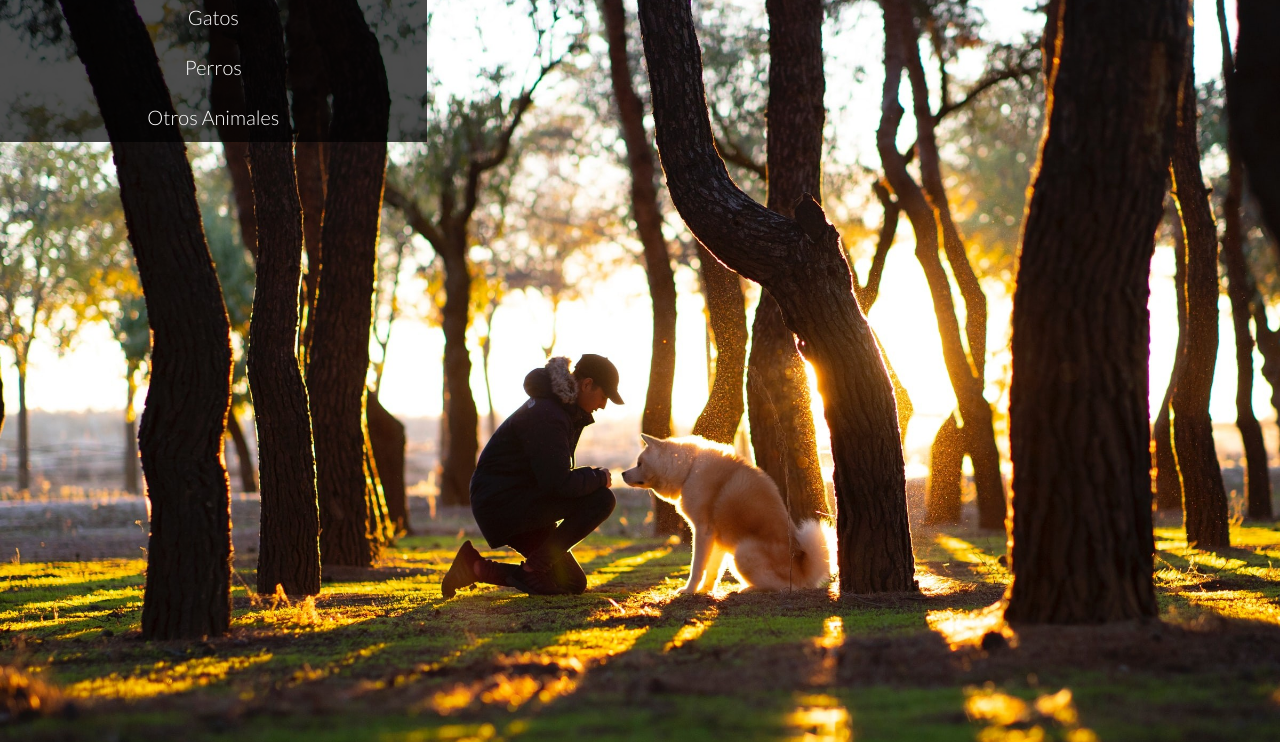
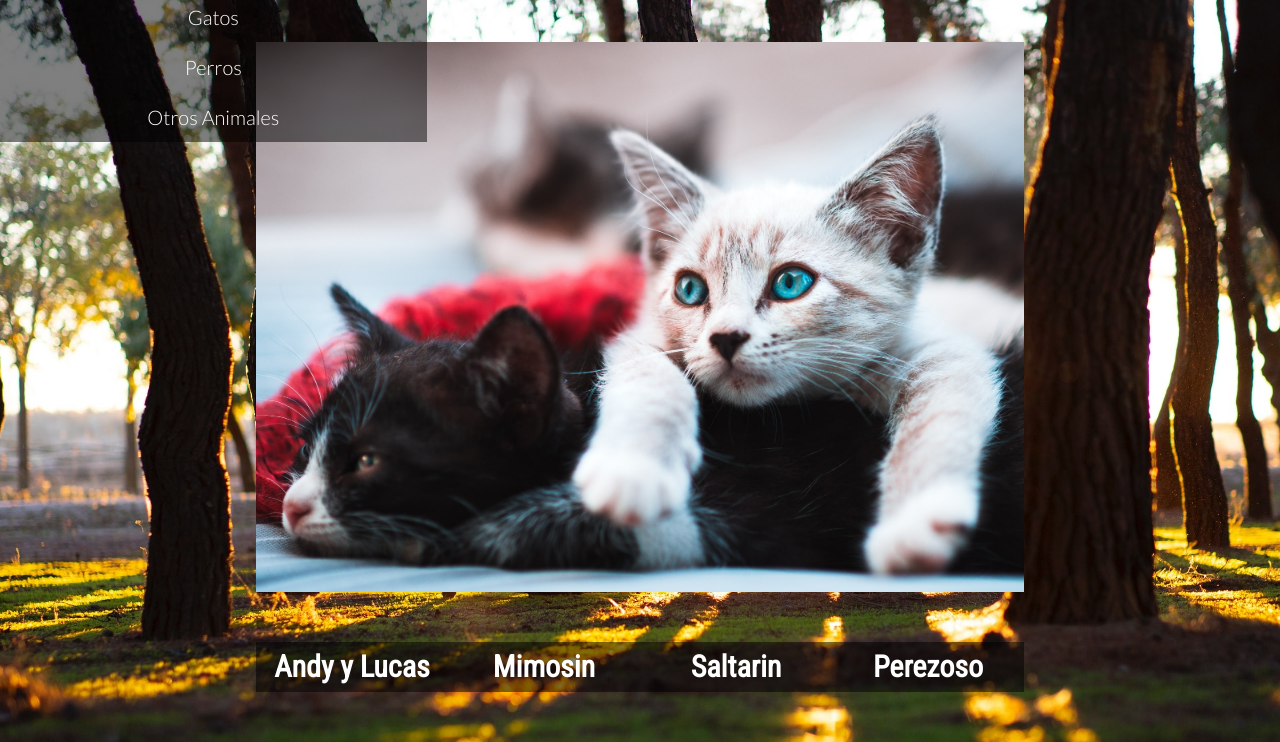
Before and after one commit to JavascriptDeNoobAPro/2020-10-20-RefugioAnimal, a plain HTML site: page index.html in a window 1280 px wide. Shown: the part 58-800 px from the top of the page. Drawn offline with Linux system fonts and the light colour scheme.

Commit message:
ADD slider

```diff
--- a/index.html
+++ b/index.html
@@ -7,11 +7,12 @@
     <title>Refugio de Mascotas</title>
   </head>
   <body>
+      <div class="container">
         <div class="header">
             <ul>
                 <li> <a href="#">Home</a>
                   <ul>
-                  <li><a href="#">Gatos</a></li>
+                      <li><a href="#slider">Gatos</a></li>
                       <li><a href="#">Perros</a></li>
                       <li><a href="#">Otros Animales</a></li>
                   </ul>
@@ -30,6 +31,21 @@
                  </li>
             </ul>
           </div>
+            <div class="central">
+                <ul class="slider" id="#slider">
+                    <li id="slider__1"><img src="./imagenes/gato1.jpg" alt="gato1"></li>
+                    <li id="slider__2"><img src="./imagenes/gato2.jpg" alt="gato2"></li>
+                    <li id="slider__3"><img src="./imagenes/gato3.jpg" alt="gato3"></li>
+                    <li id="slider__4"><img src="./imagenes/gato4.jpg" alt="gato4"></li>
+                </ul>
+                <ul class="botones">
+                    <li><a href="#slider__1">Andy y Lucas</a></li>
+                    <li><a href="#slider__2">Mimosin</a></li>
+                    <li><a href="#slider__3">Saltarin</a></li>
+                    <li><a href="#slider__4">Perezoso</a></li>
+                </ul>
+            </div>
+      </div>
 
   </body>
 </html>
--- a/style.css
+++ b/style.css
@@ -6,17 +6,20 @@
     padding:0px;
 }
 
-
 body{
     background-image: url("./imagenes/background.jpg");
     background-repeat: no-repeat;
     background-size: cover;  /* ajusta la imagen para que cubra toda la pantalla. */
 }
 
+.header{
+    z-index: 100;
+}
+
 .header ul{
     display: flex;
     justify-content: space-around;
-    align-items: center;
+    background-color: rgba(0,0,0,0.5);
 }
 
 .header ul li ul{
@@ -26,12 +29,12 @@ body{
 
 ul {
     list-style:none;
+
 }
 
 ul li{
     width: 100%;
     height: 50px;
-    background-color: rgba(0,0,0,0.7);
     line-height: 50px;
     text-align: center;
     font-size: 22px;
@@ -42,7 +45,7 @@ ul li a{
     color: white;
     font-family: 'Roboto Condensed', sans-serif;
     font-weight: bolder;
-    font-size: 25px;
+    font-size: 30px;
     display: block;
 }
 
@@ -63,3 +66,59 @@ ul li ul li a{
 ul li:hover ul li{
     display: block;
 }
+
+.container{
+    height: 100vh;
+    display: flex;
+    flex-direction: column;
+    justify-content: space-between;
+}
+
+.central{
+    margin:auto;
+    background-color: transparent;
+    width: 60%;
+}
+
+.slider{
+    position: relative;
+    width: 100%;
+    height: 400px;
+}
+
+.slider>li{
+    position: absolute;
+    left:0;
+    top:0;
+    opacity: 0;
+    width: inherit; /* el mismo que slider */
+    height: inherit;
+    transition: opacity .5s;
+}
+
+.slider li img{
+    width: 100%;
+    height: 550px;
+    object-fit: cover;
+}
+
+.slider li:first-child{
+    opacity: 1;
+}
+
+.botones {
+    margin-top: 200px;
+    display: flex;
+    justify-content: center;
+    align-content: center;
+    background-color: rgba(0,0,0,0.5);
+}
+
+.botones li a{
+    text-decoration:none;
+    font-size: 30px;
+}
+
+.slider li:target{
+    opacity:1;
+}
```
Also changed, not shown: imagenes/gato1.jpg (added), imagenes/gato2.jpg (added), imagenes/gato3.jpg (added), imagenes/gato4.jpg (added). Lines whose indentation alone changed are shown as unchanged.
